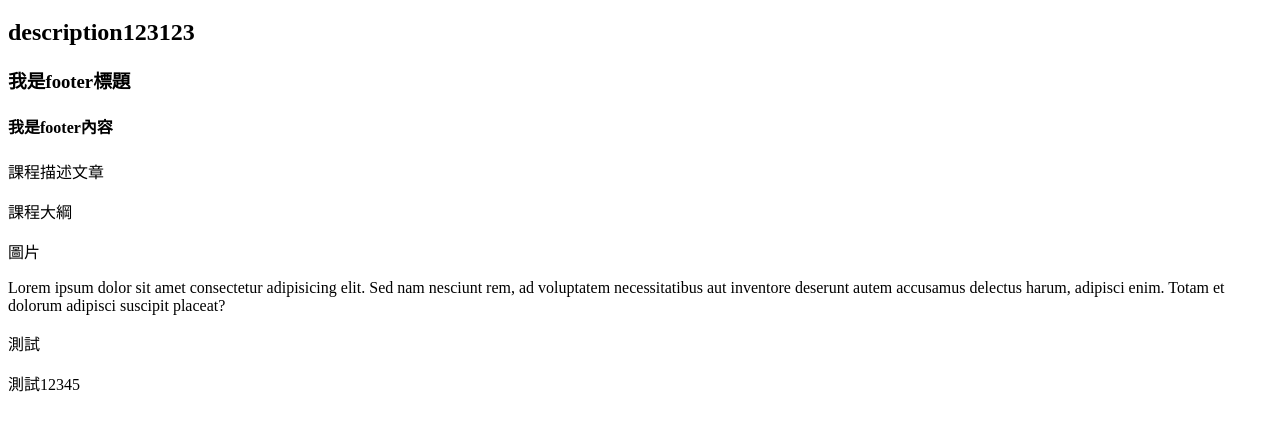
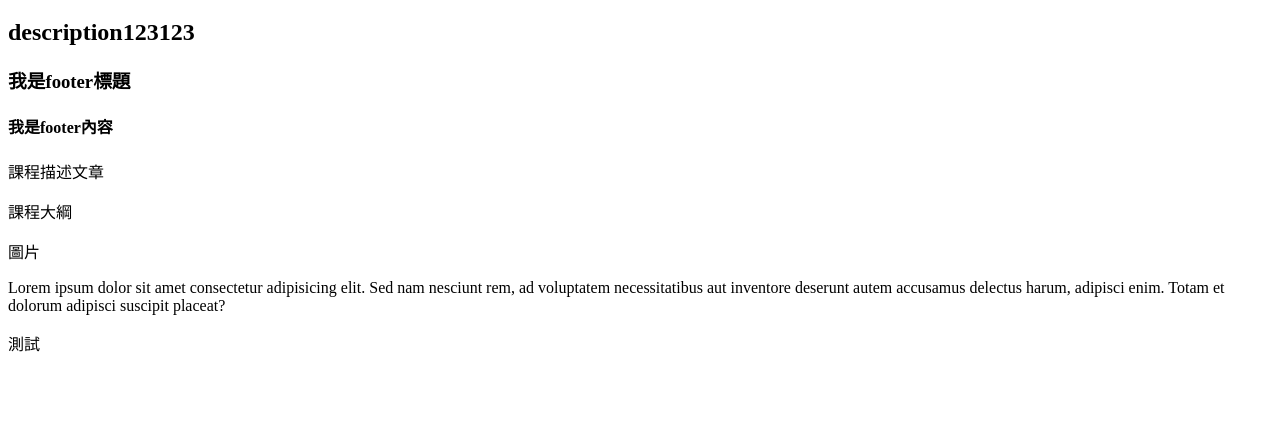
Before and after one commit to HSNM2/git-tutorial, a website: page index.html in a window 1280 px wide. Shown: the part 70-500 px from the top of the page. Drawn offline with Linux system fonts and the light colour scheme.

Commit message:
fix(common): 修正錯誤 - 2

```diff
--- a/index.html
+++ b/index.html
@@ -25,7 +25,6 @@
   <p>Lorem ipsum dolor sit amet consectetur adipisicing elit. Sed nam nesciunt rem, ad voluptatem necessitatibus aut
     inventore deserunt autem accusamus delectus harum, adipisci enim. Totam et dolorum adipisci suscipit placeat?</p>
   <p>測試</p>
-  <p>測試12345</p>
 </body>
 
 </html>
```
